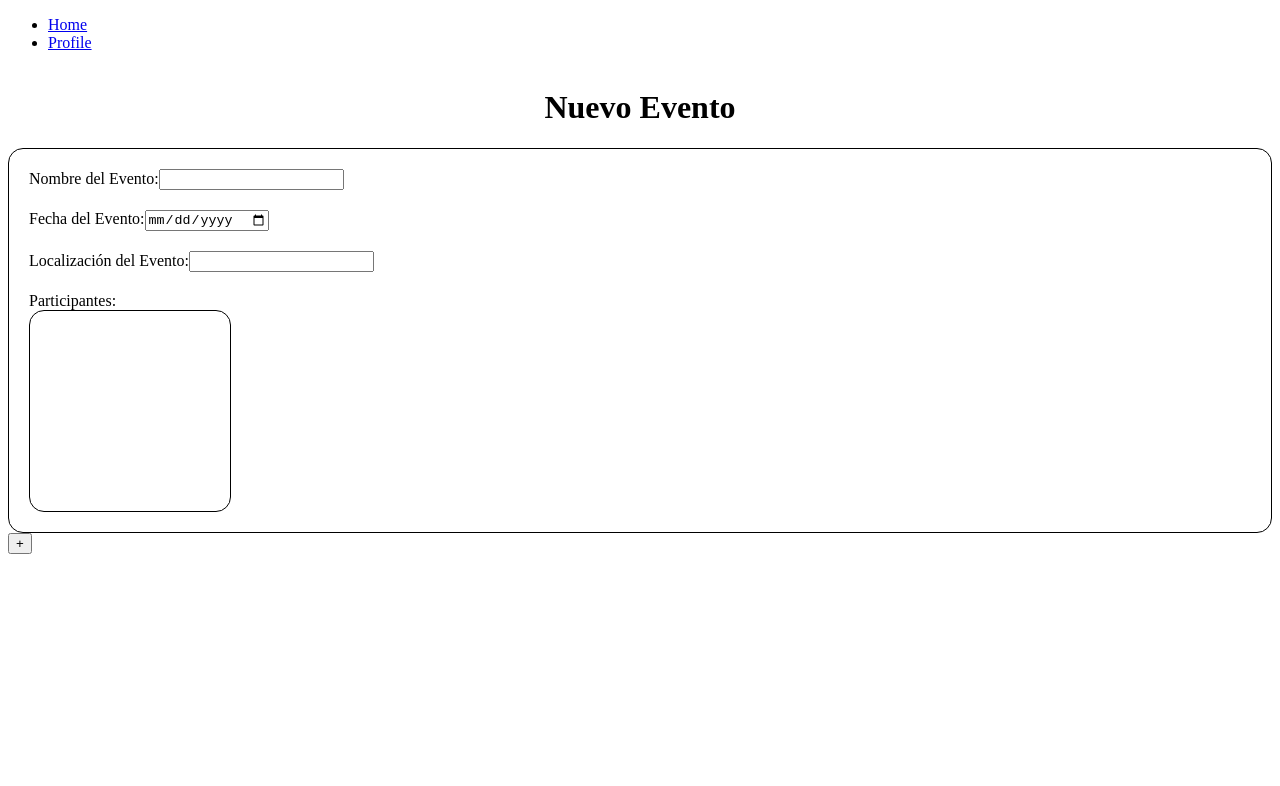
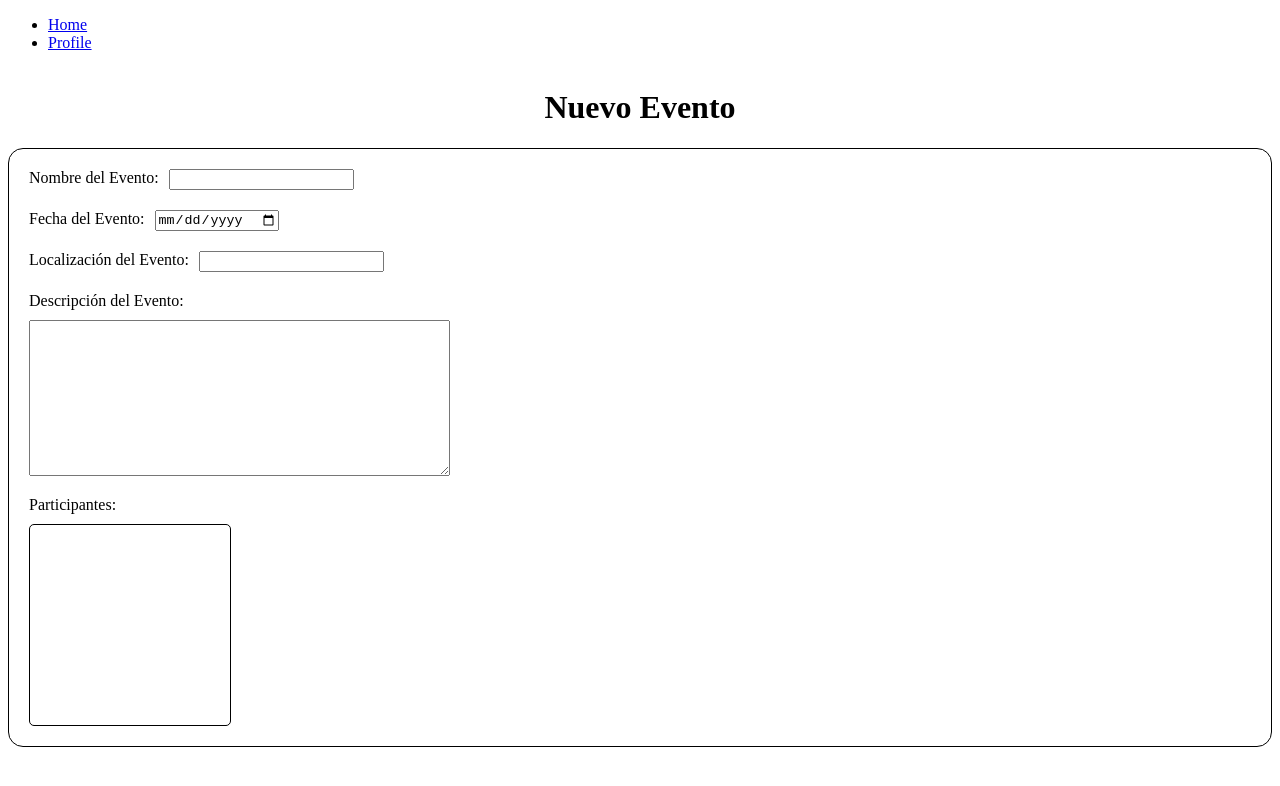
Before and after one commit to MAONESA/FrontMenu, a React (Vite) app: page /nuevoevento in a window 1280 px wide. Shown: the top 786 px of the page. Built offline with nearby package versions, Linux system fonts and the light colour scheme.

Commit message:
trabajando en añadir perfiles a participantes, previo a services

```diff
--- a/src/pages/NuevoEvento/NuevoEvento.jsx
+++ b/src/pages/NuevoEvento/NuevoEvento.jsx
@@ -1,6 +1,10 @@
+import { useState } from "react";
 import { Box, Formulario, Titulo } from "./NuevoEvento.styles";
 
 const NuevoEvento = () => {
+  const direction = 'column';
+  const [perfiles, setPerfiles] = useState([])
+
 
   return <div>
     <Titulo>
@@ -19,13 +23,20 @@ const NuevoEvento = () => {
   <label htmlFor="locationEvent">Localización del Evento:</label>
   <input type="text" id="locationEvent"/>
   </Box>
-  <Box>
+  <Box direction={direction}>
+  <label htmlFor="descriptionEvent">Descripción del Evento:</label>
+  <textarea id="descriptionEvent" rows={10} cols={50}/>
+  </Box>
+  <Box direction={direction}>
   <label htmlFor="usersEvent">Participantes:</label>
   <div id="usersEvent" className="participantes">
+    {/* {perfiles.map{perfil=>{
+
+    }}} */}
+  {/* <button style={{width: '100%'}} onClick={()=>{inscribirPerfil}}>+</button> */}
   </div>
   </Box>
   </Formulario>
-  <button>+</button>
 </div>
 };
 export default NuevoEvento;
--- a/src/pages/NuevoEvento/NuevoEvento.styles.js
+++ b/src/pages/NuevoEvento/NuevoEvento.styles.js
@@ -17,9 +17,12 @@ export const Formulario = styled.div`
 
 export const Box = styled.div`
     margin: 10px;
+    display: flex;
+    flex-direction: ${({direction}) => direction ? direction : 'row'};
+    gap: 10px;
     .participantes{
         border: 1px solid black;
-        border-radius: 15px;
+        border-radius: 5px;
         width: 200px;
         height: 200px;
     }
```
